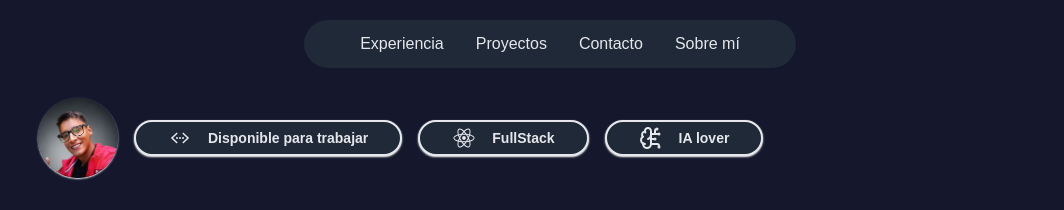
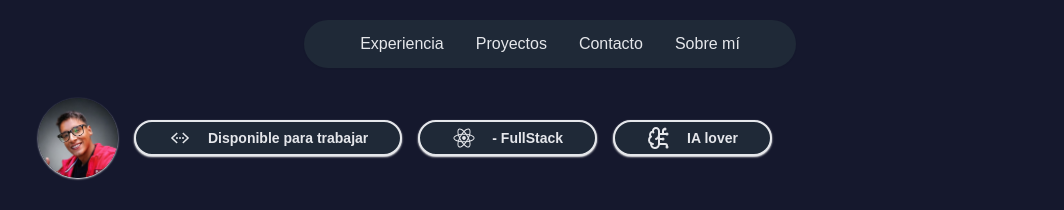
Before and after one commit to biigkeviindev/hi-portafolio, a Next.js app: page / in a window 1280 px wide. Shown: the top 210 px of the page, without its empty margins (90-1154 px from the left). Built offline with nearby package versions, Linux system fonts and the light colour scheme.

Commit message:
feat: update data

```diff
--- a/components/About.tsx
+++ b/components/About.tsx
@@ -19,8 +19,7 @@ const About = () => {
             Disponible para trabajar
           </span>
           <span className="shadow-sm shadow-white bg-[#1f2937] font-semibold flex items-center gap-4 border-2 text-[14px] px-8 py-1 rounded-full">
-            <RiReactjsFill size={24} />
-            FullStack
+            <RiReactjsFill size={24} />- FullStack
           </span>
           <span className="shadow-sm shadow-white bg-[#1f2937] font-semibold  flex items-center gap-4 border-2 text-[14px] px-8 py-1 rounded-full">
             <LuBrainCircuit size={24} />
```
